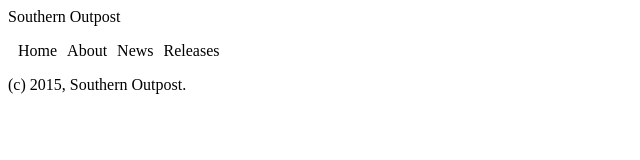
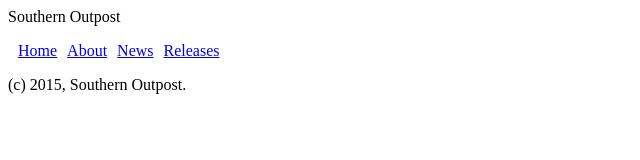
Before and after one commit to pwacher/southernoutpost, a plain HTML site: page index.html in a window 1280 px wide. Shown: the whole page, without its empty margins (0-640 px from the left). Drawn offline with Linux system fonts and the light colour scheme.

Commit message:
Add links

```diff
--- a/index.html
+++ b/index.html
@@ -8,10 +8,10 @@
 <header>Southern Outpost</header>
 <nav>
 	<ul>
-		<li>Home</li>
-		<li>About</li>
-		<li>News</li>
-		<li>Releases</li>
+		<li><a href="#">Home</a></li>
+		<li><a href="#">About</a></li>
+		<li><a href="#">News</a></li>
+		<li><a href="#">Releases</a></li>
 	</ul>
 </nav>
 
```
